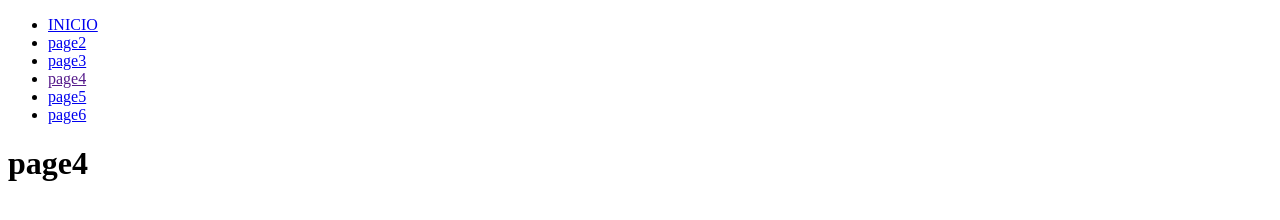
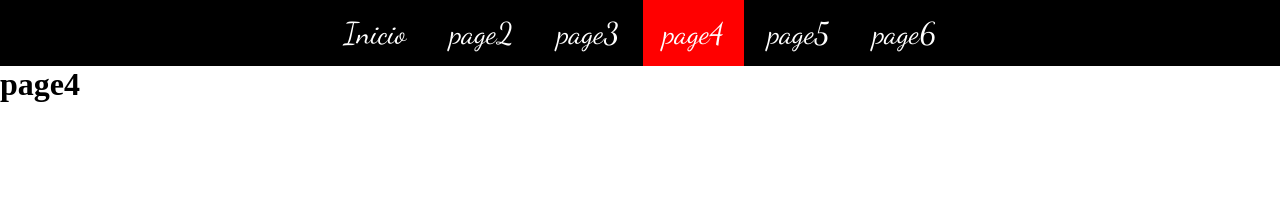
Before and after one commit to MontanezJonatan/trabajo_clase_3, a plain HTML site: page pages/page4.html in a window 1280 px wide. Drawn offline with Linux system fonts and the light colour scheme.

Commit message:
trabajo1

```diff
--- a/pages/page4.html
+++ b/pages/page4.html
@@ -2,18 +2,18 @@
 <html lang="en">
 <head>
     <meta charset="UTF-8">
-    <title>page4</title>
+    <title>page2</title>
     <link rel="stylesheet" href="../styles/main.css">
 </head>
 <body>
     <nav>
         <ul>
-                <li><a href="../index.html">INICIO</a></li>
-                <li><a href="page/page2.html">page2</a></li>
-                <li><a href="page/page3.html">page3</a></li>
-                <li><a href="">page4</a></li>
-                <li><a href="page/page5.html">page5</a></li>
-                <li><a href="page/page6.html">page6</a></li>
+                <li><a href="../index.html">Inicio</a></li>
+                <li><a href="page2.html">page2</a></li>
+                <li><a href="page3.html">page3</a></li>
+                <li><a href=""class="active">page4</a></li>
+                <li><a href="page5.html">page5</a></li>
+                <li><a href="page6.html">page6</a></li>
         </ul>
     </nav>
     <h1>page4</h1>
--- a/styles/main.css
+++ b/styles/main.css
@@ -0,0 +1,27 @@
+@import url('https://fonts.googleapis.com/css?family=Dancing+Script');
+*
+{
+ margin: 0;
+ padding: 0;
+}
+
+nav{
+  background-color:black;
+  text-align: center;
+}
+nav ul li {
+  display: inline-block;
+  list-style: none;
+}
+nav ul li a{
+  display: inline-block;
+  padding: 15px 20px;
+  text-decoration: none;
+  color: white;
+  font-family: 'Dancing Script', cursive;
+  font-size: 30px;
+}
+
+.active{
+  background-color:red;
+}
```
Also changed, not shown: index.html (+6 -6 lines), pages/page2.html (+6 -6 lines), pages/page3.html (+6 -6 lines), pages/page5.html (+6 -6 lines), pages/page6.html (+6 -6 lines).
